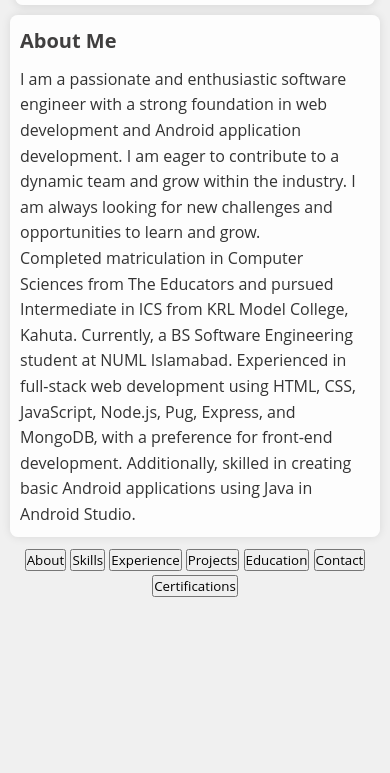
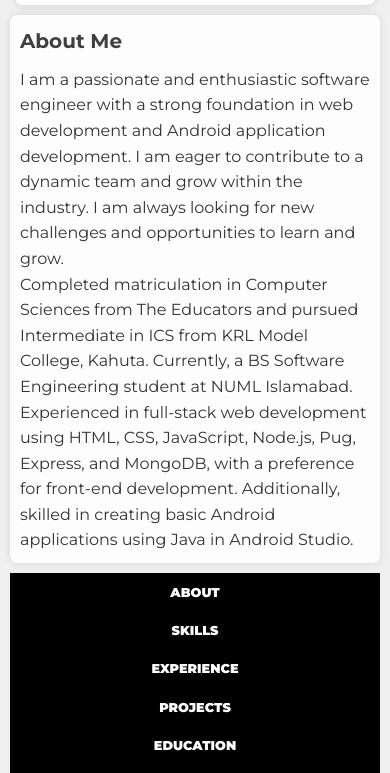
Before and after one commit to AbdulMoizHaider/Portfolio, a plain HTML site: page index.html in a window 390 px wide. Shown: the part 172-945 px from the top of the page. Before the commit the page ends 844 px from the top, so only its background shows below. Drawn offline with Linux system fonts and the light colour scheme.

Commit message:
Update styles.css

```diff
--- a/styles.css
+++ b/styles.css
@@ -1,13 +1,14 @@
+
 /* Global Styles */
 * {
     box-sizing: border-box;
     margin: 0;
     padding: 0;
-    font-family: 'Open Sans', Arial, sans-serif;
+    font-family: "Montserrat", sans-serif;
 }
 
 body {
-    font-family: 'Open Sans', Arial, sans-serif;
+    font-family: "Montserrat", sans-serif;
     line-height: 1.6;
     color: #333; /* Dark gray color for paragraphs */
     overflow-x: hidden; /* Prevent horizontal scroll */
@@ -237,3 +238,131 @@ nav a {
         font-size: 14px;
     }
 }
+
+.btn-15,
+.btn-15 *,
+.btn-15 :after,
+.btn-15 :before,
+.btn-15:after,
+.btn-15:before {
+  border: 0 solid;
+  box-sizing: border-box;
+}
+.btn-15 {
+  -webkit-tap-highlight-color:
+transparent;
+  -webkit-appearance: button;
+  background-color:
+#000;
+  background-image: none;
+  color:
+#fff;
+  cursor: pointer;
+  font-family: ui-sans-serif, system-ui, -apple-system, BlinkMacSystemFont,
+    Segoe UI, Roboto, Helvetica Neue, Arial, Noto Sans, sans-serif,
+    Apple Color Emoji, Segoe UI Emoji, Segoe UI Symbol, Noto Color Emoji;
+  font-size: 100%;
+  font-weight: 900;
+  line-height: 1.5;
+  margin: 0;
+  -webkit-mask-image: -webkit-radial-gradient(#000, #fff);
+  padding: 0;
+  text-transform: uppercase;
+}
+.btn-15:disabled {
+  cursor: default;
+}
+.btn-15:-moz-focusring {
+  outline: auto;
+}
+.btn-15 svg {
+  display: block;
+  vertical-align: middle;
+}
+.btn-15 [hidden] {
+  display: none;
+}
+.btn-15 {
+  /* border-radius: 99rem; */
+  /* border-width: 2px; */
+  overflow: hidden;
+  padding: 0.8rem 3rem;
+  position: relative;
+  z-index: 0;
+}
+.btn-15 span {
+  mix-blend-mode: difference;
+}
+.btn-15:after,
+.btn-15:before {
+  --skew: 0.2;
+  background:
+#fff;
+  content: "";
+  display: block;
+  height: 102%;
+  left: calc(-50% - 50% * var(--skew));
+  pointer-events: none;
+  position: absolute;
+  top: -104%;
+  transform: skew(calc(150deg * var(--skew))) translateY(var(--progress, 0));
+  transition: transform 0.2s ease;
+  width: 100%;
+}
+.btn-15:after {
+  --progress: 0%;
+  left: calc(50% + 50% * var(--skew));
+  top: 102%;
+  z-index: -1;
+}
+.btn-15:hover:before {
+  --progress: 100%;
+}
+.btn-15:hover:after {
+  --progress: -102%;
+}
+
+@media (max-width: 1200px) {
+    .btn-15 {
+      padding: 0.8rem 2.5rem;
+      font-size: 95%;
+    }
+  }
+
+  @media (max-width: 992px) {
+    .btn-15 {
+      padding: 0.8rem 2rem;
+      font-size: 90%;
+    }
+  }
+
+  @media (max-width: 768px) {
+    .btn-15 {
+      padding: 0.7rem 1.5rem;
+      font-size: 85%;
+    }
+  }
+
+  @media (max-width: 576px) {
+    .btn-15 {
+      padding: 0.6rem 1.2rem;
+      font-size: 80%;
+    }
+  }
+  @media (max-width: 768px) {
+    .btn-15 {
+      display: block;
+      width: 100%;
+      padding: 0.7rem 1.5rem;
+      font-size: 85%;
+    }
+  }
+
+  @media (max-width: 576px) {
+    .btn-15 {
+      display: block;
+      width: 100%;
+      padding: 0.6rem 1.2rem;
+      font-size: 80%;
+    }
+  }
```
